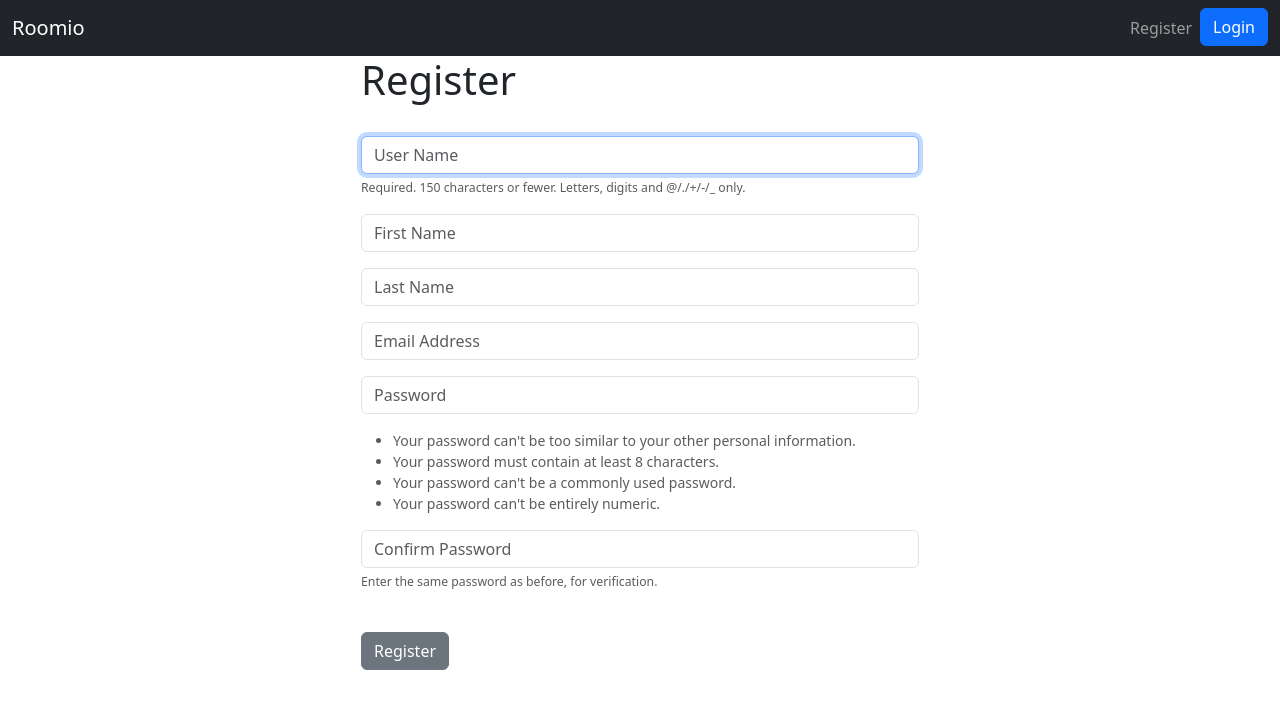
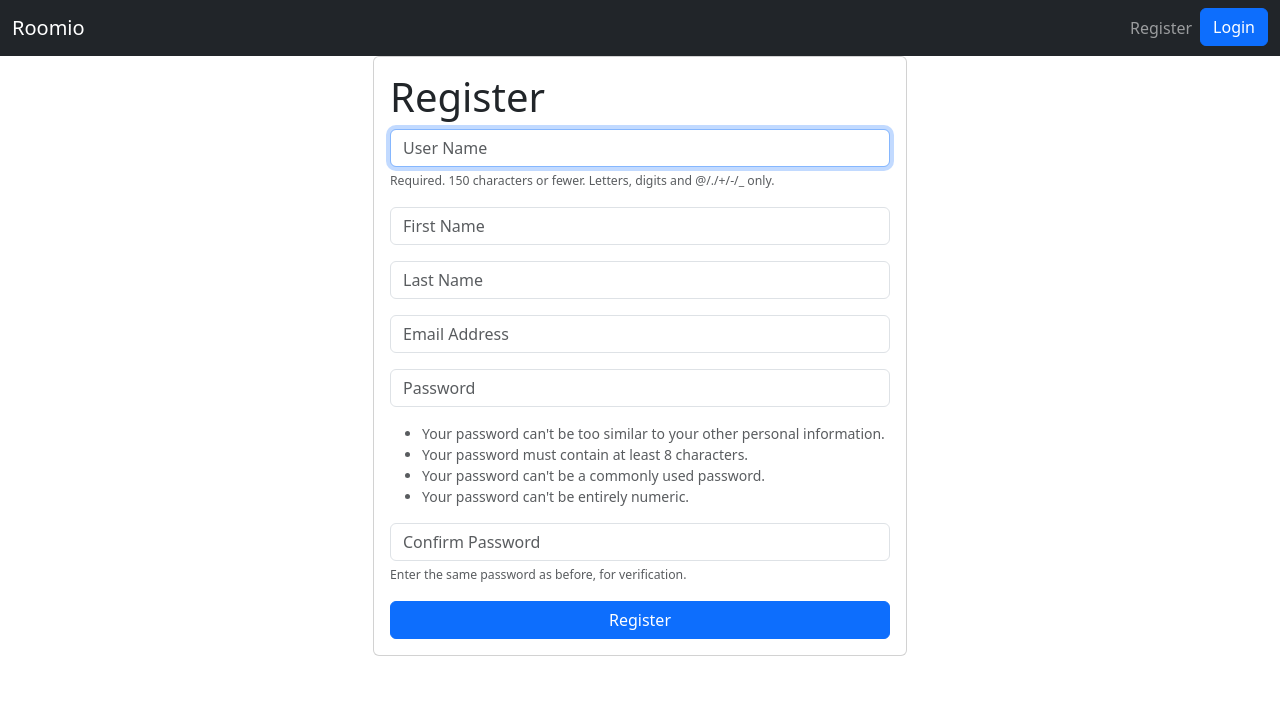
Before and after one commit to revindsilva26/Roomio_app, a Django app: page /register in a window 1280 px wide. Shown: the top 709 px of the page. Run offline with Django 4.2, Linux system fonts and the light colour scheme.

Commit message:
added css register

```diff
--- a/app/templates/register.html
+++ b/app/templates/register.html
@@ -1,11 +1,14 @@
 {% extends 'base.html' %}
+{% load static %}
+
 {% block content %}
-
-
-<div class="col-md-6 offset-md-3">
-<h1>Register</h1>
-<br/>
-
+<div class="registration-section">
+  <div class="container">
+    <div class="row justify-content-center">
+      <div class="col-md-6">
+        <div class="card">
+          <div class="card-body">
+            <h1 class="card-title">Register</h1>
             <form method="POST" action="">
               {% csrf_token %}
               {% if form.errors %}
@@ -19,16 +22,15 @@
                 <button type="button" class="btn-close" data-bs-dismiss="alert" aria-label="Close"></button>
               </div>
               {% endif %}
-
               {{ form.as_p }}
-
-	<br/>
-	  <button type="submit" class="btn btn-secondary">Register</button>
+              <div class="d-grid">
+                <button type="submit" class="btn btn-primary">Register</button>
+              </div>
             </form>
-
-
-
           </div>
-
-
+        </div>
+      </div>
+    </div>
+  </div>
+</div>
 {% endblock %}
```
Also changed, not shown: app/templates/css/styles.css (+47 -0 lines). Lines whose indentation alone changed are shown as unchanged.
